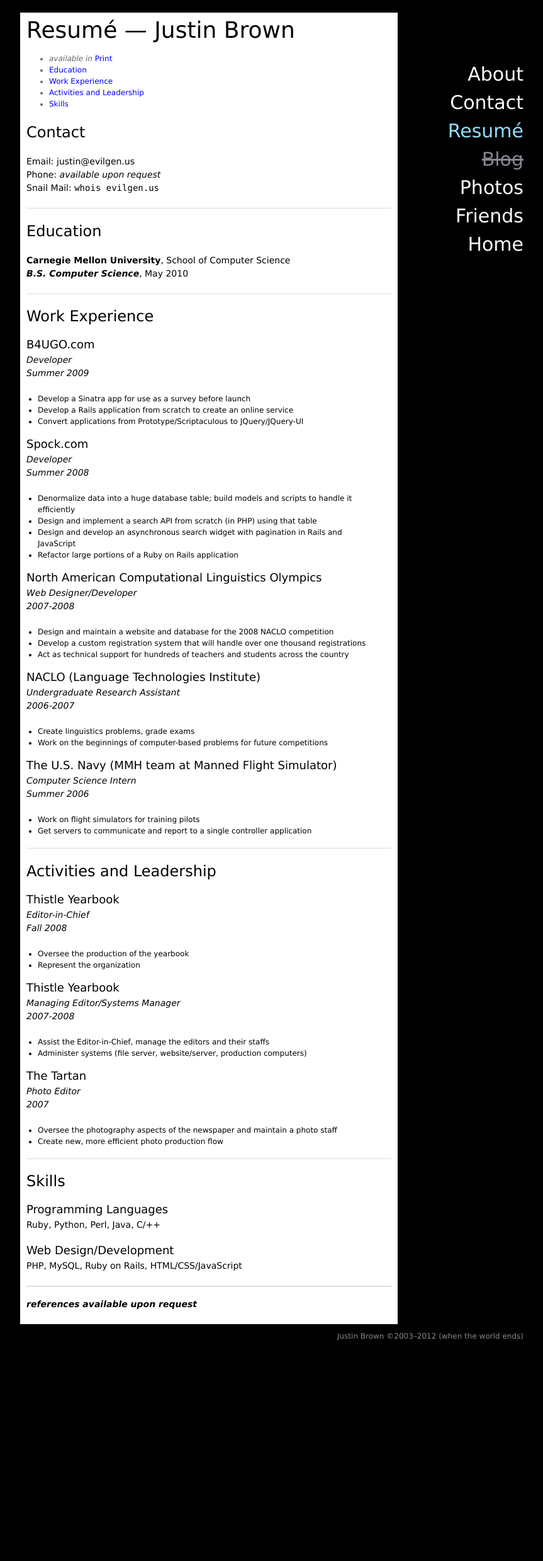
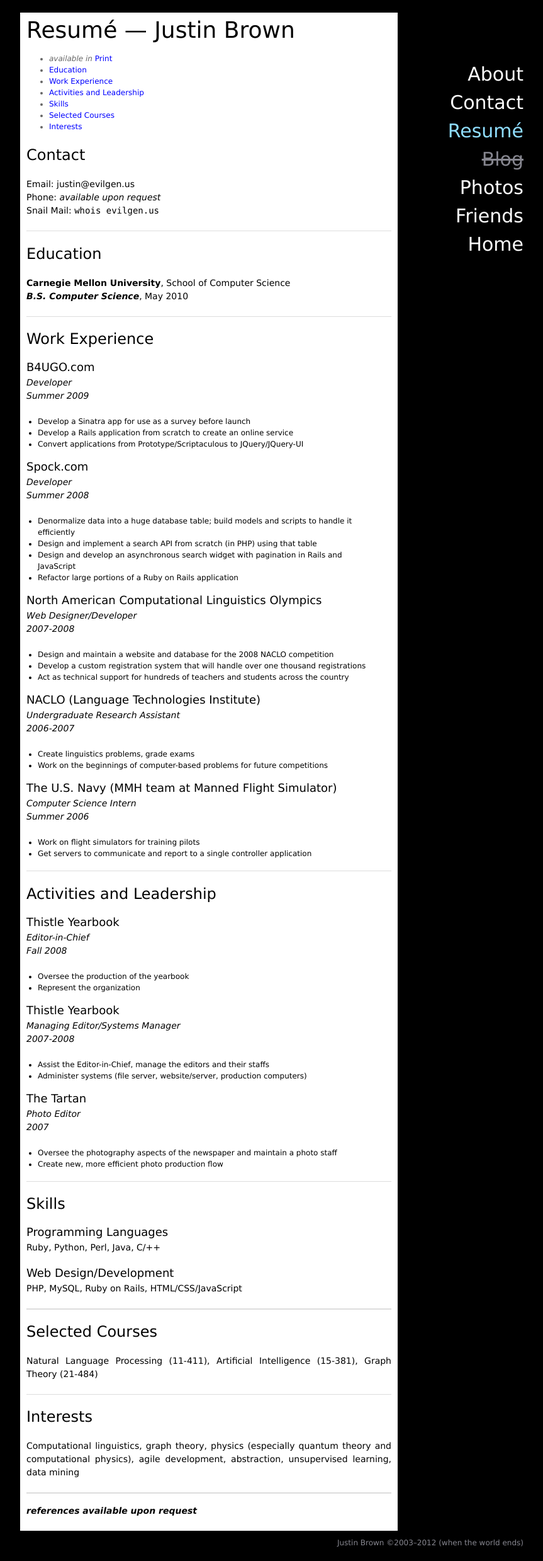
Before and after one commit to catgofire/catgofire.github.com, a Jekyll site: the page built from resume.md, in a window 1280 px wide. Shown: the whole page at 63% size, without its empty margins (133-996 px from the left). Built offline with Jekyll 4.4.1, drawn with Linux system fonts in a browser that asks for light colours; nearby versions of some CDN libraries; Markdown is read by kramdown in place of the engine named in the settings; before the commit the page ends 2150 px from its top, so only the background shows below that.

Commit message:
add "selected courses" and "interests" to resume

```diff
--- a/assets/css/resume.css
+++ b/assets/css/resume.css
@@ -7,12 +7,11 @@
   color: black;
 }
 
-h1 {
+h1, h2, h3 {
   color: black;
 }
 
 h3 {
-  color: black;
   margin-bottom: 5px;
 }
 
--- a/resume.md
+++ b/resume.md
@@ -13,6 +13,8 @@ title: resumé
 > * [Work Experience](#work "Work Experience")
 > * [Activities and Leadership](#activities "Activities and Leadership")
 > * [Skills](#skills "Skills")
+> * [Selected Courses](#courses "Selected Courses")
+> * [Interests](#interests "Interests")
 
 ## <a name="contact">Contact</a>
 Email: justin@evilgen.us
@@ -107,4 +109,16 @@ PHP, MySQL, Ruby on Rails, HTML/CSS/JavaScript
 
 * * *
 
+## <a name="courses">Selected Courses</a>
+
+Natural Language Processing (11-411), Artificial Intelligence (15-381), Graph Theory (21-484)
+
+* * *
+
+## <a name="interests">Interests</a>
+
+Computational linguistics, graph theory, physics (especially quantum theory and computational physics), agile development, abstraction, unsupervised learning, data mining
+
+* * *
+
 _**references available upon request**_
```
